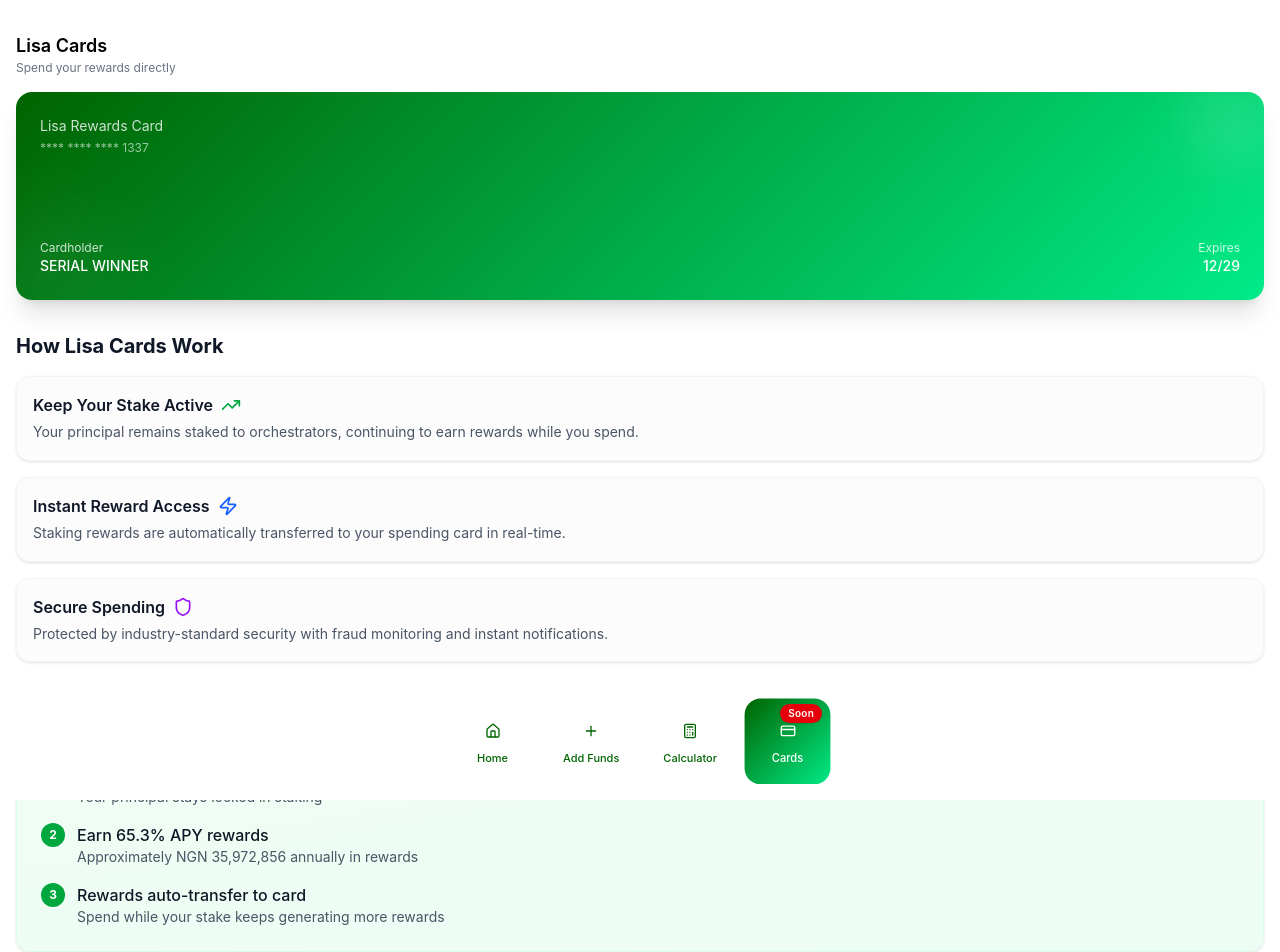
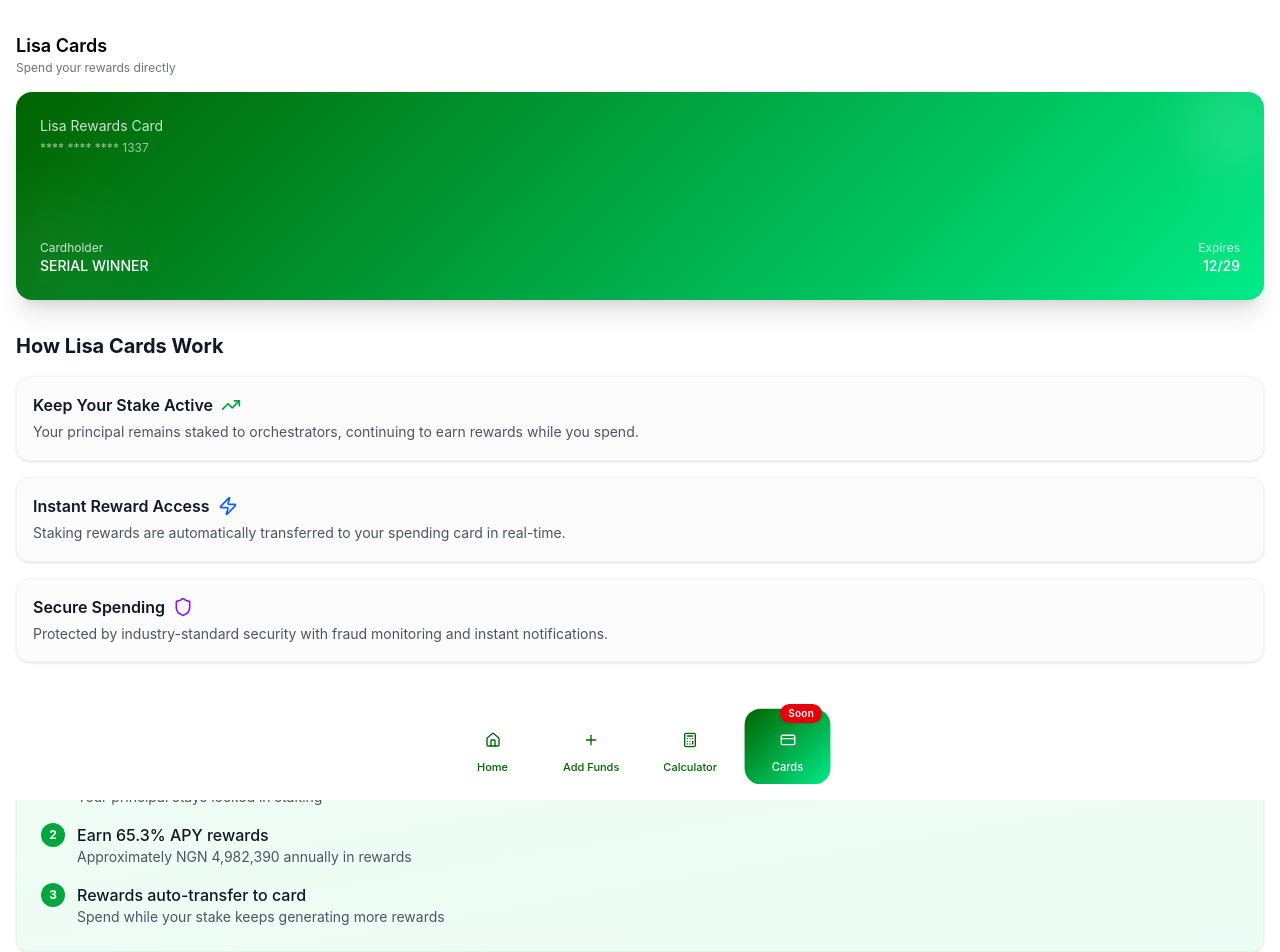
Before and after one commit to qikelink/peersurf, a React (Vite) app: page /cards in a window 1280 px wide. Shown: the top 952 px of the page. Built offline with nearby package versions, Linux system fonts and the light colour scheme; a web font is replaced by a local one.

Commit message:
ready to go

```diff
--- a/src/components/pages/cards-page.tsx
+++ b/src/components/pages/cards-page.tsx
@@ -1,34 +1,38 @@
 import { Card } from "../ui/card";
-import {
-  Zap,
-  TrendingUp,
-  Shield,
-} from "lucide-react";
+import { Zap, TrendingUp, Shield } from "lucide-react";
 import ActionButtons from "../ui/action-buttons";
 import { useUser } from "../../contexts/UserContext";
 
-
+// Constants for currency conversion
 const LIVEPEER_GRADIENT = "linear-gradient(135deg, #006400 0%, #00EB88 100%)";
 
-const LPT_PRICE_USD = 7.22;
 const USD_TO_NAIRA = 1526;
 const USD_TO_EUR = 0.92;
 const USD_TO_GBP = 0.79;
 const getConversionRate = (currency: string) => {
   switch (currency) {
-    case "NGN": return USD_TO_NAIRA;
-    case "EUR": return USD_TO_EUR;
-    case "GBP": return USD_TO_GBP;
-    default: return 1;
+    case "NGN":
+      return USD_TO_NAIRA;
+    case "EUR":
+      return USD_TO_EUR;
+    case "GBP":
+      return USD_TO_GBP;
+    default:
+      return 1;
   }
 };
 
 const CardsPage = () => {
   const { currency } = useUser();
+
+  // Use $5000 as the base, and show its value in LPT and the selected currency
   const conversionRate = getConversionRate(currency);
-  const lptPrice = LPT_PRICE_USD * conversionRate;
-  const exampleAmount = 5000 * lptPrice;
+  const baseUSD = 5000;
+
+  const exampleAmount = baseUSD * conversionRate;
   const exampleAnnual = exampleAmount * 0.653;
+
+  // Format currency based on selected currency
   const formatCurrency = (amount: number) =>
     new Intl.NumberFormat(undefined, {
       style: "currency",
@@ -62,7 +66,6 @@ const CardsPage = () => {
       {/* Header */}
       <div className="flex items-center justify-between px-4 pt-8 pb-4">
         <div className="flex items-center gap-3">
-
           <div>
             <div className="font-semibold text-lg">Lisa Cards</div>
             <div className="text-xs text-gray-500">
@@ -152,7 +155,8 @@ const CardsPage = () => {
                 </div>
                 <div>
                   <div className="font-medium text-gray-900">
-                    You stake {formatCurrency(50000000)}
+                    {/* Show 5,000 LPT in the selected currency */}
+                    You stake {formatCurrency(exampleAmount)}
                   </div>
                   <div className="text-sm text-gray-600">
                     Your principal stays locked in staking
@@ -168,8 +172,9 @@ const CardsPage = () => {
                     Earn 65.3% APY rewards
                   </div>
                   <div className="text-sm text-gray-600">
-                    {/* Accurate calculation: $5,000 * 0.653 = $3,265 */}
-                    Approximately {formatCurrency(exampleAnnual)} annually in rewards
+                    {/* Accurate calculation: 5,000 LPT * price * 0.653 */}
+                    Approximately {formatCurrency(exampleAnnual)} annually in
+                    rewards
                   </div>
                 </div>
               </div>
@@ -190,8 +195,8 @@ const CardsPage = () => {
           </Card>
         </div>
 
-         {/* Action Buttons - Fixed at bottom */}
-      <ActionButtons />
+        {/* Action Buttons - Fixed at bottom */}
+        <ActionButtons />
       </div>
     </div>
   );
--- a/src/components/pages/funding-page.tsx
+++ b/src/components/pages/funding-page.tsx
@@ -1,7 +1,6 @@
 import React, { useState } from "react";
 import ActionButtons from "../ui/action-buttons";
-import { ArrowLeft, CreditCard, Building2 } from "lucide-react";
-import { useNavigate } from "react-router-dom";
+import { CreditCard, Building2 } from "lucide-react";
 import { useUser } from "../../contexts/UserContext";
 import { usePaystackPayment } from "react-paystack";
 
@@ -10,7 +9,7 @@ const ACTION_BUTTONS_HEIGHT = 104;
 const PAYSTACK_PUBLIC_KEY = "pk_test_efbd584b89329953a201d1ba286788eb30499e16"; // Replace with real key
 
 const FundingPage: React.FC = () => {
-  const navigate = useNavigate();
+
   const { user } = useUser();
   const [amount, setAmount] = useState<number | null>(null);
   const [customAmount, setCustomAmount] = useState<string>("");
@@ -51,12 +50,6 @@ const FundingPage: React.FC = () => {
     <div className="min-h-screen bg-white text-black font-sans flex flex-col">
       {/* Header */}
       <div className="flex items-center gap-3 px-4 pt-8 pb-4">
-        <button
-          onClick={() => navigate("/wallet")}
-          className="p-2 rounded-full bg-gray-100 hover:bg-gray-200 transition-colors"
-        >
-          <ArrowLeft className="w-5 h-5 text-gray-600" />
-        </button>
         <div>
           <div className="font-semibold text-base leading-tight">Add Funds</div>
           <div className="text-xs text-gray-500">
--- a/src/components/pages/profile-page.tsx
+++ b/src/components/pages/profile-page.tsx
@@ -52,7 +52,7 @@ const ProfilePage: React.FC = () => {
   return (
     <div className="p-4 sm:p-8">
       {/* Header Section */}
-      <div className="flex items-center gap-3 py-6">
+      <div className="flex items-center gap-3 py-4">
         <button
           onClick={() => window.history.back()}
           className="p-2 rounded-full bg-gray-100 hover:bg-gray-200 transition-colors"
--- a/src/components/ui/action-buttons.tsx
+++ b/src/components/ui/action-buttons.tsx
@@ -89,15 +89,15 @@ const ActionButtons: React.FC = () => {
                 style={{ height: "88px" }}
               >
                 <Button
-                  className={`group flex flex-col items-center justify-center gap-1.5 px-4 py-4 rounded-2xl w-full transition-all duration-300 relative overflow-visible ${
+                  className={`group flex flex-col items-center justify-center gap-1.5 px-4 pt-4 rounded-2xl w-full transition-all duration-300 relative overflow-visible ${
                     isActive
                       ? "bg-[#006400] text-white scale-[1.01]"
                       : "bg-white text-[#006400] hover:scale-[1.01]"
                   }`}
                   style={{
                     border: "none",
-                    flex: "0 0 85px",
-                    height: "72px",
+                    flex: "0 0 75px",
+                    height: "50px",
                     background: isActive ? LIVEPEER_GRADIENT : "white",
                     color: isActive ? "white" : LIVEPEER_GREEN,
                     boxShadow: "none", // Remove shadow from button
```
